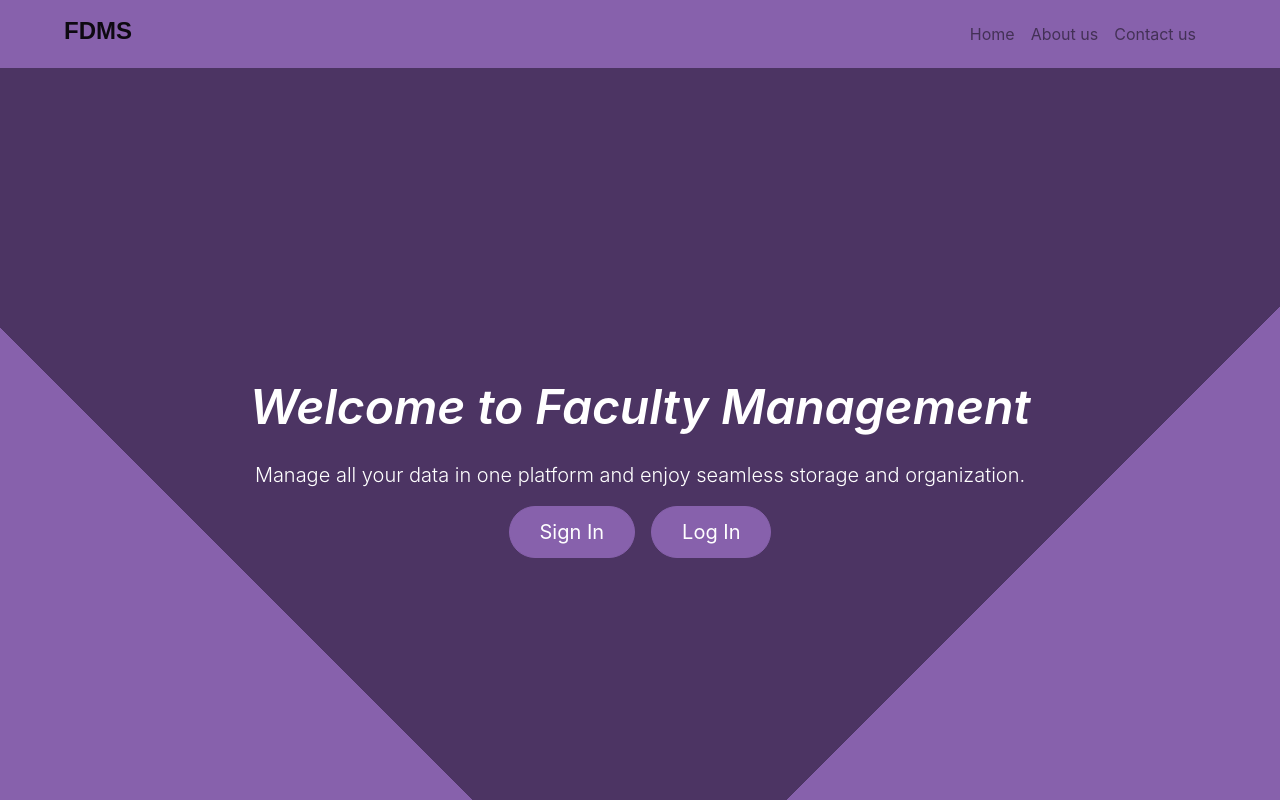
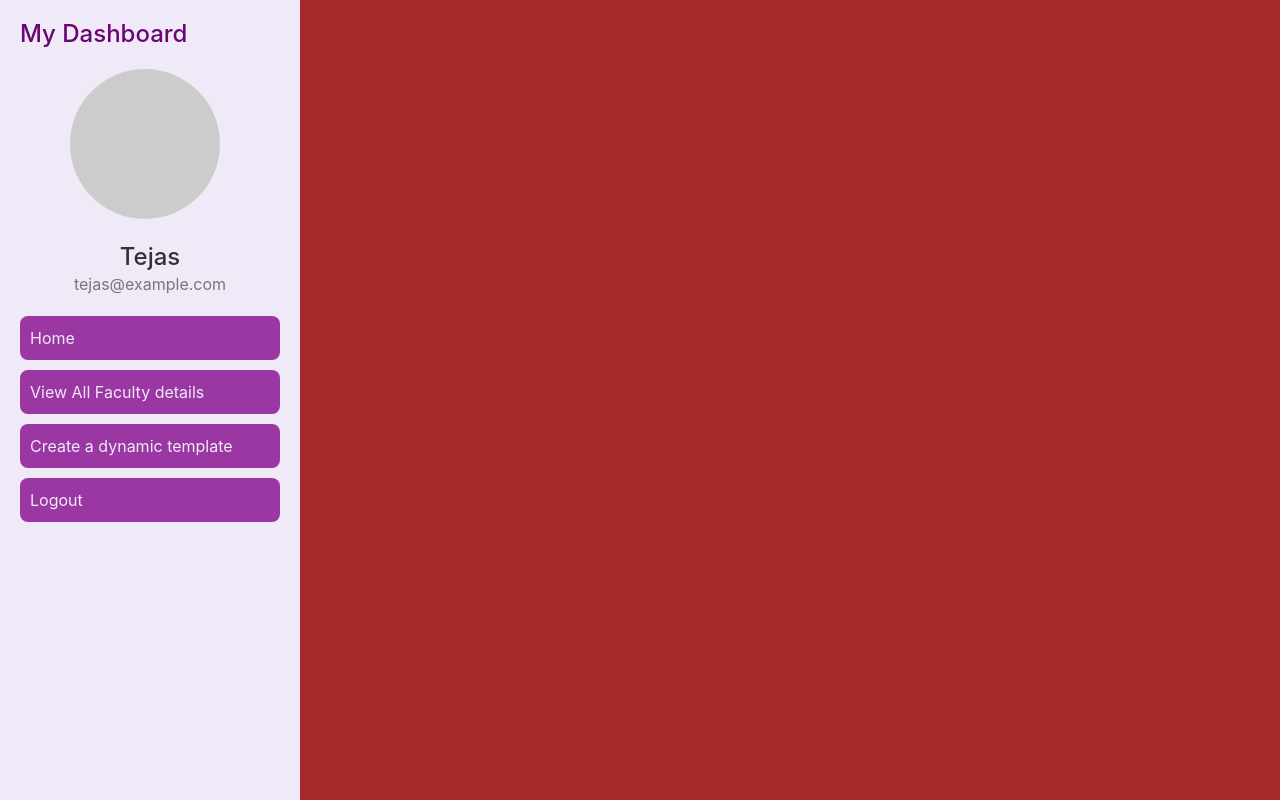
Before and after one commit to Khanshujaath007/fdms-frontend, a React (Create React App) app: page / in a window 1280 px wide. Shown: the top 800 px of the page. Built offline with nearby package versions, Linux system fonts and the light colour scheme.

Commit message:
Fixed search bar in admin dashboard

```diff
--- a/src/App.js
+++ b/src/App.js
@@ -10,11 +10,17 @@ function App() {
     <Router>
       <div className="App">
         <Routes>
-          <Route path="/" element={<Home />}></Route>
+          <Route path="/" element={<AdminPanel />}></Route>
           <Route path="/login" element={<Login />}></Route>
           <Route path="/signup" element={<Signup />}></Route>
-          <Route path="/admin-dashboard/:userId" element={<AdminPanel />}></Route>
-          <Route path="/faculty-dashboard/:userId" element={<FacultyPannel />}></Route>
+          <Route
+            path="/admin-dashboard/:userId"
+            element={<AdminPanel />}
+          ></Route>
+          <Route
+            path="/faculty-dashboard/:userId"
+            element={<FacultyPannel />}
+          ></Route>
         </Routes>
       </div>
     </Router>
--- a/src/components/Dashboard/SelectFields.js
+++ b/src/components/Dashboard/SelectFields.js
@@ -1,4 +1,5 @@
 import React, { useState } from "react";
+import { useEffect } from "react";
 import "./SelectFields.css";
 import Select from "react-select";
 import makeAnimated from "react-select/animated";
@@ -25,8 +26,11 @@ export default function SelectFields() {
       ...prevState,
       selectedFields: selectedValue,
     }));
-    console.log(fields);
   };
+  useEffect(() => {
+    console.log(fields.selectedFields);
+  }, [fields]);
+
   return (
     <div className="select-field">
       <Select
```
